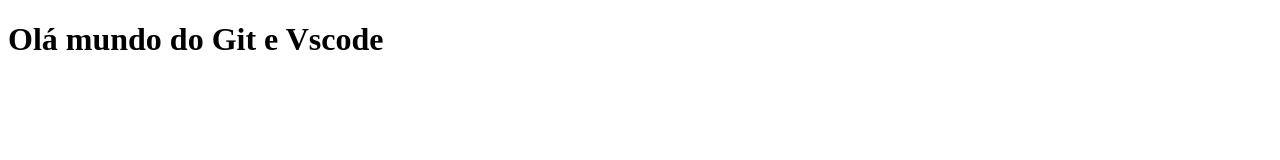
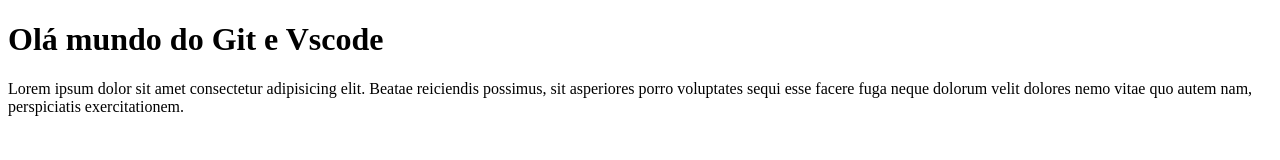
Before and after one commit to lucsilv2016/testevs, a plain HTML site: page index.html in a window 1280 px wide. Drawn offline with Linux system fonts and the light colour scheme.

Commit message:
add Loren

```diff
--- a/index.html
+++ b/index.html
@@ -8,5 +8,6 @@
 </head>
 <body>
     <h1>Olá mundo do Git e Vscode</h1>
+    <p>Lorem ipsum dolor sit amet consectetur adipisicing elit. Beatae reiciendis possimus, sit asperiores porro voluptates sequi esse facere fuga neque dolorum velit dolores nemo vitae quo autem nam, perspiciatis exercitationem.</p>
 </body>
 </html>
```
